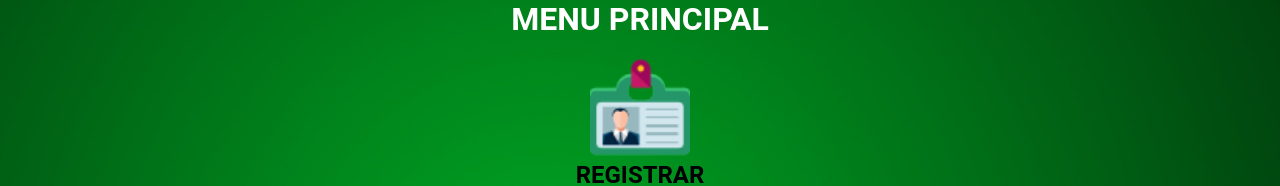
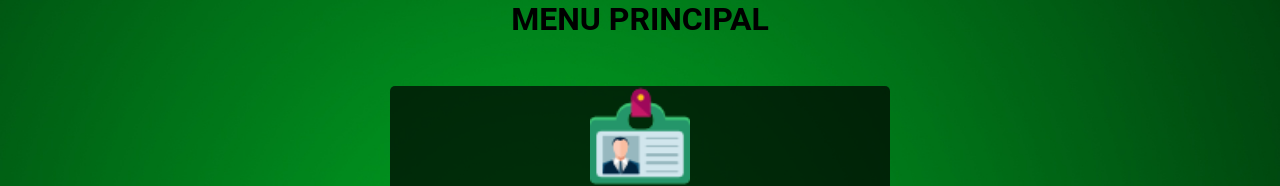
Before and after one commit to JaimeGalvezGT/daca, a plain HTML site: page daca/Formulario-Login-master/menu.html in a window 1280 px wide. Shown: the top 186 px of the page. Drawn offline with Linux system fonts and the light colour scheme.

Commit message:
fondo para el menu
background para las opciones

```diff
--- a/daca/Formulario-Login-master/menu.html
+++ b/daca/Formulario-Login-master/menu.html
@@ -6,22 +6,22 @@
     <link rel="stylesheet" href="css/estilos.css">
 </head>
 <body>
-    <div align="center" style="color: white"> <h1>MENU PRINCIPAL</h1></div>
-    <br>
+    <div align="center" style="color: black"> <h1>MENU PRINCIPAL</h1></div>
+    <div class="contenedor-form">
 <div align="center"> <img src="id-card.png" style="width: 100px; height: 100px" >
-<br>  <h2>REGISTRAR</h2>
-<br>
+<br>  <h2>REGISTRAR</h2> </div>
 <br>
 <div align="center"> <img src="search.png" style="width: 100px; height: 100px" >
-<br>  <h2>BUSCAR</h2>
-<br>
+<br>  <h2>BUSCAR</h2></div>
 <br>
 <div align="center"> <img src="verification.png" style="width: 100px; height: 100px" >
-<br>  <h2>ENTREGA</h2>
-<br>
+<br>  <h2>ENTREGA</h2> </div>
 <br>
 <div align="center"> <img src="analytics.png" style="width: 100px; height: 100px" >
 <br>  <h2>REPORTES</h2>
+</div>
+
+</div>
 
 </body>
 </html>
```
